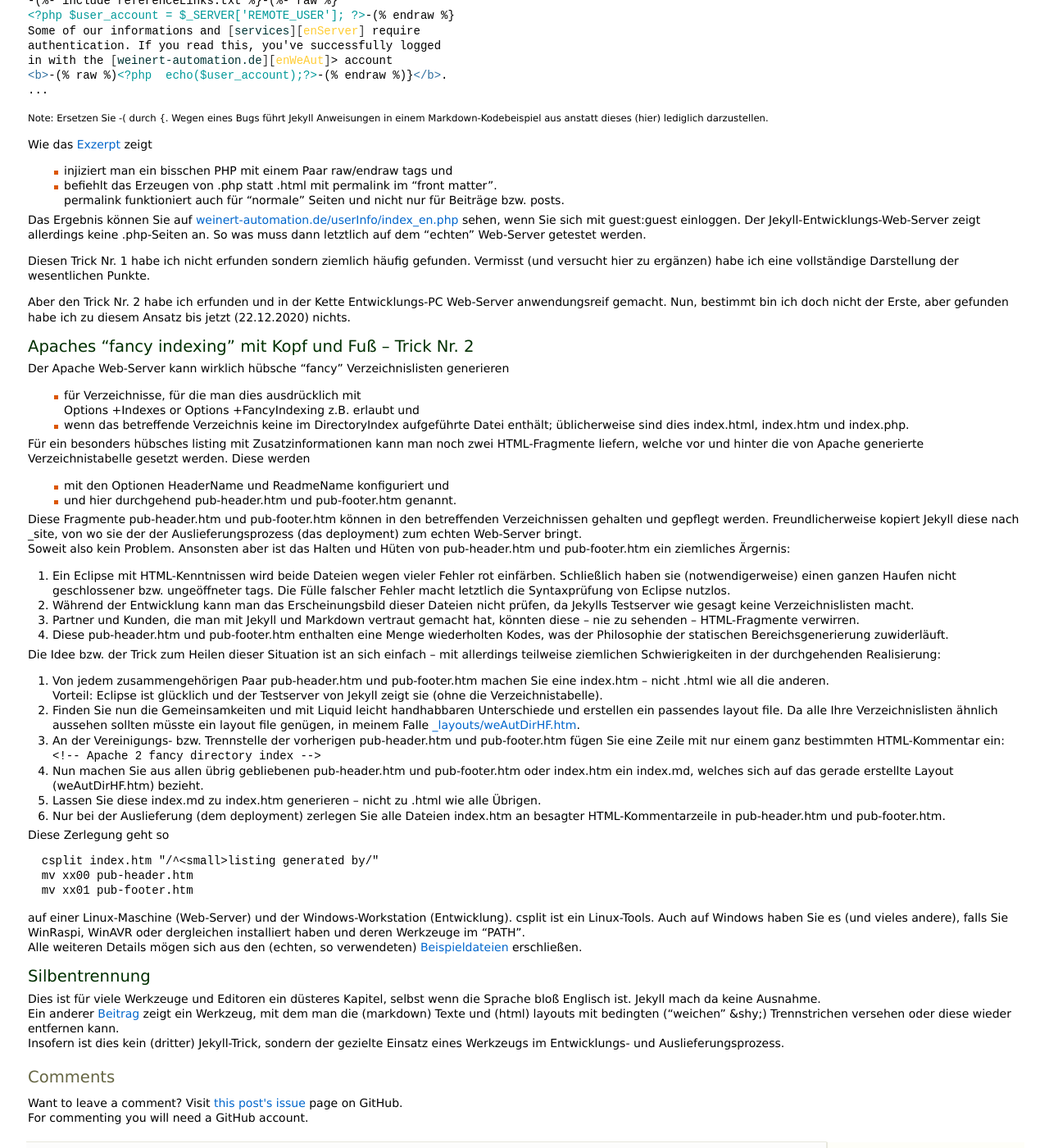
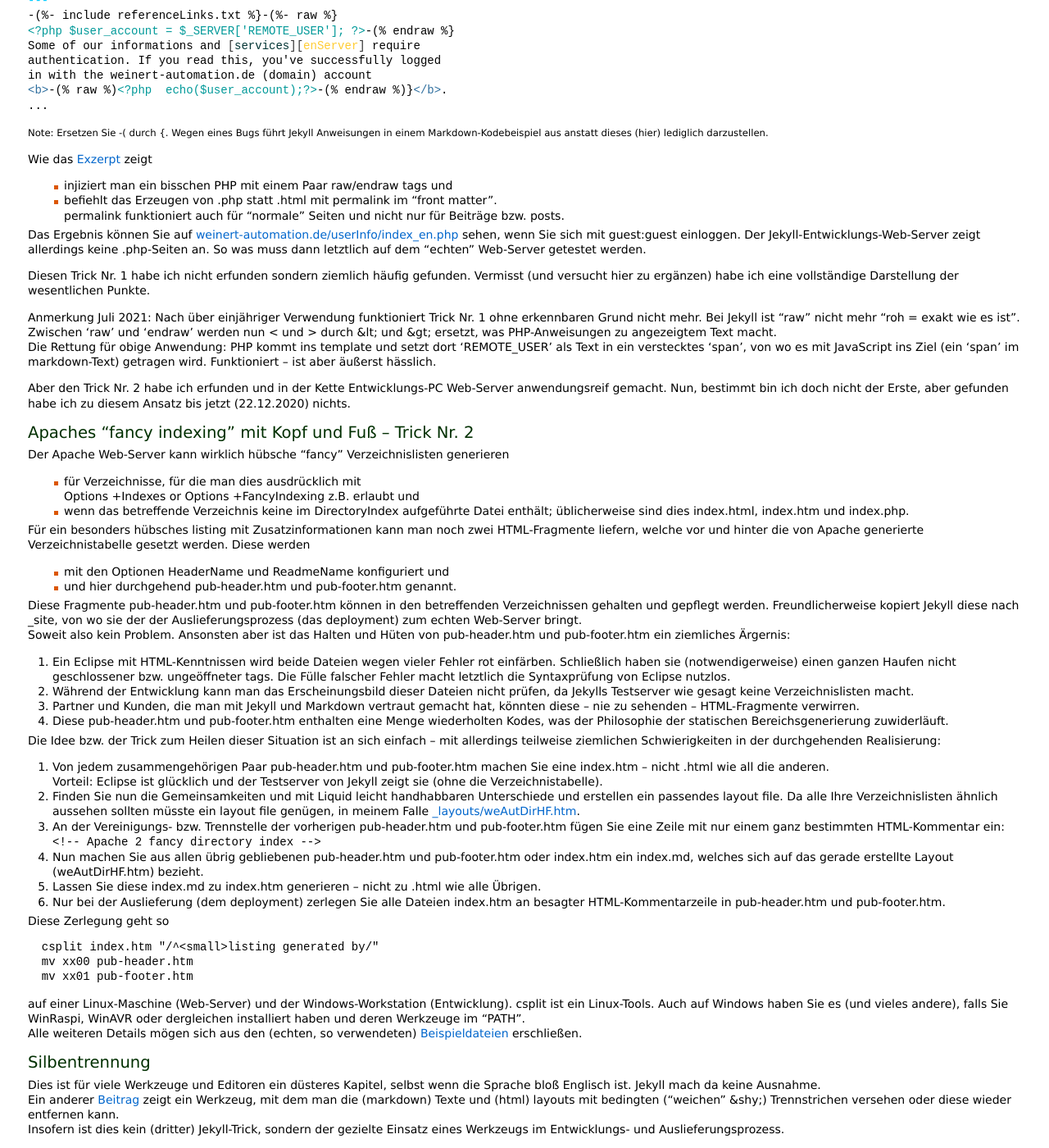
Before and after one commit to a-weinert/a-weinert.github.io, a Jekyll site: the page built from _posts/2020-12-27-twoJekyllTricks_de.md, in a window 1280 px wide and 1400 px high, scrolled down 1093 px. Shown: the whole window at 82% size. Built offline with Jekyll 4.4.1, drawn with Linux system fonts in a browser that asks for light colours; some of the changed text lies outside the part shown.

Commit message:
jekyll tricks affected by jakyll's raw bug

````diff
--- a/_posts/2020-12-27-twoJekyllTricks_de.md
+++ b/_posts/2020-12-27-twoJekyllTricks_de.md
@@ -16,17 +16,17 @@ commentIssueId: 4
 commentShare:
 ---
 Meine
-[Schlussbemerkungen](/leaveTypo3_de.html#dr-jekylls-site-generator "Dr. Jekyll's site generator")
+[Schluss&shy;be&shy;mer&shy;kun&shy;gen](/leaveTypo3_de.html#dr-jekylls-site-generator "Dr. Jekyll's site generator")
 in [Weg von Typo3](/leaveTypo3_de.html "Aus für Typo3") zeigen, dass ich
 ein engagierter Befür&shy;worter der statischen Generierung von Web-Bereichen
 bin. Diese sind schneller als jedes
 <abbr title="content management systems">CMS</abbr> und fühlen sich auch auf
 preiswerten Servern wohl, die kaum mehr als Apache<!--more--> 2.4 zu
-bieten haben und die man vielleicht mit dutzenden anderen Kunden teilt.
+bieten ha&shy;ben und die man viel&shy;leicht mit dutzenden an&shy;de&shy;ren Kunden teilt.
 
 Mit dem direkten Bearbeiten der .html-Dateien kommt man natürlich nicht weit.
 Vielmehr wird man den Bereich aus übersichtlichen Textblöcken -- sozusagen
-den Quelldateien -- zusammensetzen bzw. mit Tools bereits auf
+den Quelldateien -- zu&shy;sam&shy;men&shy;setzen bzw. mit Tools bereits auf
 dem Entwicklungsrechner generieren lassen, am Besten mit Test und Vorschau.
 
 Idealerweise läuft der selbe Generator auch auf dem Server des
@@ -41,7 +41,7 @@ ermöglichen.</small>
 
 Über zwölf Jahre habe ich statische Generierung von Web-Bereichen mit
 [Frame4](https://frame4j.de/index.html "ein Java (8) framework")-Tools
-betrieben. Von 2019 bis heute habe ich meine sowie die mir anvertrauten
+betrieben. Von 2019 bis heute habe ich meine so&shy;wie die mir an&shy;ver&shy;trau&shy;ten
 Web-Bereiche auf Jekyll/Liquid umgestellt.
 
 
@@ -50,9 +50,9 @@ Web-Bereiche auf Jekyll/Liquid umgestellt.
 Bei allen Vorzügen statisch generierten Web-Bereiche Despite gegenüber
 dynamisch auf dem Web-Server mit PHP (jedenfalls meist, selten mit Java)
 und <abbr title="Datenbanksystemen">DBS</abbr> braucht man doch mal
-Informationen vom Web-Server. Ein Beispiel ist die Anzeige des (Konto-)
+Informationen vom Web-Server. Ein Bei&shy;spiel ist die Anzeige des (Konto-)
 Namens eines eingeloggten Nutzers. Dies ist mit PHP auf dem Server trivial
-aber wohl (fast?) unmöglich mit einem client-seitigen Programm
+aber wohl (fast?) unmöglich mit einem client-seitigen Pro&shy;gramm
 (i.a. JavaScript).
 
 Obgleich Jekyll gar nichts von PHP weiß, können wir ein bisschen PHP im
@@ -65,14 +65,15 @@ als .html zu erzeugen.
 layout: weAutSimple
 .....
 headline: Users and Accounts
-permalink: userInfo/index_en.php
+permalink: userInfo/index_en.php # for production
+# permalink: userInfo/index_en.html # to test appearance
 copyrightYear: 2020
 ---
 -(%- include referenceLinks.txt %}-(%- raw %}
 <?php $user_account = $_SERVER['REMOTE_USER']; ?>-(% endraw %}
 Some of our informations and [services][enServer] require
 authentication. If you read this, you've successfully logged
-in with the [weinert-automation.de][enWeAut]> account
+in with the weinert-automation.de (domain) account
 <b>-(% raw %)<?php  echo($user_account);?>-(% endraw %)}</b>.
 ...
 ```
@@ -92,17 +93,28 @@ zeigt
 
 Das Ergebnis können Sie auf
 [weinert-automation.de/userInfo/index_en.php](https://weinert-automation.de/userInfo/index_en.php "Users and Accounts")
-sehen, wenn Sie sich mit guest:guest einloggen. Der
+sehen, wenn Sie sich mit guest:guest ein&shy;loggen. Der
 Jekyll-Entwicklungs-Web-Server zeigt allerdings keine .php-Seiten an. So was
-muss dann letztlich auf dem "echten" Web-Server getestet werden.
+muss dann letztlich auf dem "echten" Web-Server getestet wer&shy;den.
 
-Diesen Trick Nr. 1 habe ich nicht erfunden sondern ziemlich häufig gefunden.
+Diesen Trick Nr. 1 habe ich nicht erfunden sondern ziemlich häufig ge&shy;funden.
 Vermisst (und versucht hier zu ergänzen) habe ich eine vollständige
-Darstellung der wesentlichen Punkte.
+Dar&shy;stel&shy;lung der wesentlichen Punkte.
+
+Anmerkung Juli 2021: Nach über einjähriger Verwendung funktioniert Trick
+Nr.&nbsp;1 ohne er&shy;kenn&shy;baren Grund nicht mehr. Bei Jekyll ist "raw" nicht mehr
+"roh = exakt wie es ist". Zwischen 'raw' und 'endraw' wer&shy;den nun < und >
+durch &amp;lt; und &amp;gt; ersetzt, was PHP-Anweisungen zu an&shy;ge&shy;zeig&shy;tem
+Text macht.
+Die Rettung für obige Anwendung: PHP kommt ins template und setzt
+dort 'REMOTE_USER' als Text in ein verstecktes 'span', von wo es mit
+JavaScript ins Ziel (ein 'span' im markdown-Text) getragen wird. Funktioniert
+-- ist aber äußerst hässlich.
 
 Aber den Trick Nr. 2 habe ich erfunden und in der Kette Entwicklungs-PC
 Web-Server anwendungsreif gemacht. Nun, bestimmt bin ich doch nicht der
-Erste, aber gefunden habe ich zu diesem Ansatz bis jetzt (22.12.2020) nichts.
+Erste, aber ge&shy;funden habe ich zu die&shy;sem Ansatz bis jetzt
+(22.12.2020) nichts.
 
 ## Apaches "fancy indexing" mit Kopf und Fuß -- Trick Nr. 2
 
@@ -115,22 +127,23 @@ generieren
 
 Für ein besonders hübsches listing mit Zusatzinformationen kann man noch zwei
 HTML-Fragmente liefern, welche vor und hinter die von Apache generierte
-Verzeichnistabelle gesetzt werden. Diese werden
+Verzeichnistabelle gesetzt wer&shy;den. Diese wer&shy;den
  - mit den Optionen HeaderName und ReadmeName konfiguriert und
  - und hier durchgehend pub-header.htm und pub-footer.htm genannt.
 
 Diese Fragmente pub-header.htm und pub-footer.htm können in den
-betreffenden Verzeichnissen gehalten und gepflegt werden. Freundlicherweise
-kopiert Jekyll diese nach _site, von wo sie der der Auslieferungsprozess
-(das deployment) zum echten Web-Server bringt.
+betreffenden Verzeichnissen gehalten und gepflegt wer&shy;den.
+Freundlicherweise kopiert Jekyll diese nach _site, von wo sie der der
+Aus&shy;lie&shy;fe&shy;rungs&shy;pro&shy;zess (das deployment) zum echten
+Web-Server bringt.
 Soweit also kein Problem. Ansonsten aber ist das Halten und Hüten von
 pub-header.htm und pub-footer.htm ein ziemliches Ärgernis:
 
  1. Ein Eclipse mit HTML-Kenntnissen wird beide Dateien wegen vieler Fehler
-    rot einfärben. Schließlich haben sie (notwendigerweise) einen ganzen
+    rot einfärben. Schließlich ha&shy;ben sie (notwendigerweise) einen ganzen
     Haufen nicht geschlossener bzw. ungeöffneter tags. Die Fülle falscher
     Fehler macht letztlich die Syntaxprüfung von Eclipse nutzlos.
- 2. Während der Entwicklung kann man das Erscheinungsbild dieser Dateien
+ 2. Während der Ent&shy;wick&shy;lung kann man das Erscheinungsbild dieser Dateien
     nicht prüfen, da Jekylls Testserver wie gesagt keine Verzeichnislisten
     macht.
  3. Partner und Kunden, die man mit Jekyll und Markdown vertraut gemacht
@@ -139,12 +152,12 @@ pub-header.htm und pub-footer.htm ein ziemliches Ärgernis:
     Kodes, was der Philosophie der statischen Bereichsgenerierung
     zuwiderläuft.
 
-Die Idee bzw. der Trick zum Heilen dieser Situation ist an sich einfach --
+Die Idee bzw. der Trick zum Heilen dieser Situa&shy;tion ist an sich ein&shy;fach --
 mit allerdings teilweise ziemlichen Schwierigkeiten in der
 durchgehenden Realisierung:
 
  1. Von jedem zusammengehörigen Paar pub-header.htm und pub-footer.htm
-    machen Sie eine index.htm -- nicht .html wie all die anderen.
+    machen Sie eine index.htm -- nicht .html wie all die an&shy;de&shy;ren.
     Vorteil: Eclipse ist glücklich und der Testserver von Jekyll zeigt sie
     (ohne die Verzeichnistabelle).
  2. Finden Sie nun die Gemeinsamkeiten und mit Liquid leicht handhabbaren
@@ -161,7 +174,7 @@ durchgehenden Realisierung:
     erstellte Layout (weAutDirHF.htm) bezieht.
  5. Lassen Sie diese index.md zu index.htm generieren -- nicht zu .html
     wie alle Übrigen.
- 6. Nur bei der Auslieferung (dem deployment) zerlegen Sie alle Dateien
+ 6. Nur bei der Aus&shy;lie&shy;fe&shy;rung (dem deployment) zerlegen Sie alle Dateien
     index.htm an besagter HTML-Kommentarzeile in pub-header.htm
     und pub-footer.htm.
 
@@ -173,11 +186,11 @@ Diese Zerlegung geht so
  ```
 auf einer Linux-Maschine (Web-Server) und der Windows-Workstation
 (Entwicklung).
-csplit ist ein Linux-Tools. Auch auf Windows haben Sie es (und vieles
-andere), falls Sie WinRaspi, WinAVR oder dergleichen installiert haben und
+csplit ist ein Linux-Tools. Auch auf Windows ha&shy;ben Sie es (und vieles
+andere), falls Sie WinRaspi, WinAVR oder dergleichen installiert ha&shy;ben und
 deren Werkzeuge im "PATH".
 Alle weiteren Details mögen sich aus den (echten, so verwendeten)
-[Beispieldateien](https://weinert-automation.de/software/jekyll/)
+[Bei&shy;spieldateien](https://weinert-automation.de/software/jekyll/)
 erschließen.
 
 ## Silbentrennung
@@ -189,4 +202,4 @@ die (markdown) Texte und
 (html) layouts mit bedingten ("weichen" &amp;shy;) Trennstrichen versehen
 oder diese wieder entfernen kann.
 Insofern ist dies kein (dritter) Jekyll-Trick, sondern der gezielte Einsatz
-eines Werkzeugs im Entwicklungs- und Auslieferungsprozess.
+eines Werkzeugs im Entwicklungs- und Aus&shy;lie&shy;fe&shy;rungs&shy;pro&shy;zess.
````
Also changed, not shown: other parts of _posts/2020-12-27-twoJekyllTricks_de.md (+2 -2 lines), _posts/2020-12-27-twoJekyllTricks.md (+18 -6 lines).
